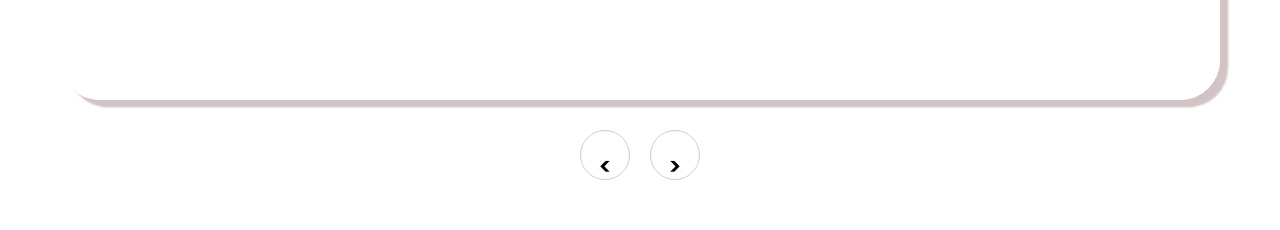
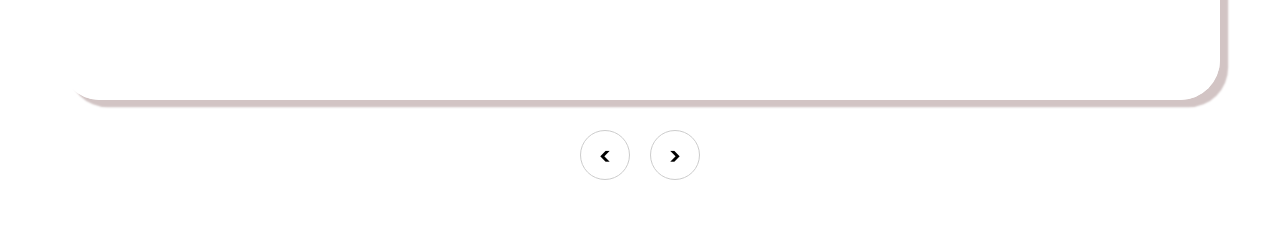
Before and after one commit to kit678/Blaide, a React (Vite) app: page / in a window 1280 px wide. Shown: the part 1400-1630 px from the top of the page. Built offline with nearby package versions, Linux system fonts and the light colour scheme.

Commit message:
Adjust line-height to vertically center the text in service section buttons.

```diff
--- a/src/components/service-section/service-section.module.scss
+++ b/src/components/service-section/service-section.module.scss
@@ -28,8 +28,7 @@
     cursor: pointer;
     display: inline-block;
     font-size: 24px;
-    height: 50px;
-    line-height: 48px; /* Adjust line-height to vertically center the text */
+    height: 50px; /* Adjust line-height to vertically center the text */
     margin: 0 10px;
     width: 50px;
     position: relative;
@@ -39,6 +38,7 @@
     touch-action: manipulation;
     text-align: center;
     direction: ltr;
+    line-height: 0px;
 }
 
 @media (min-width: 768px) {
```
